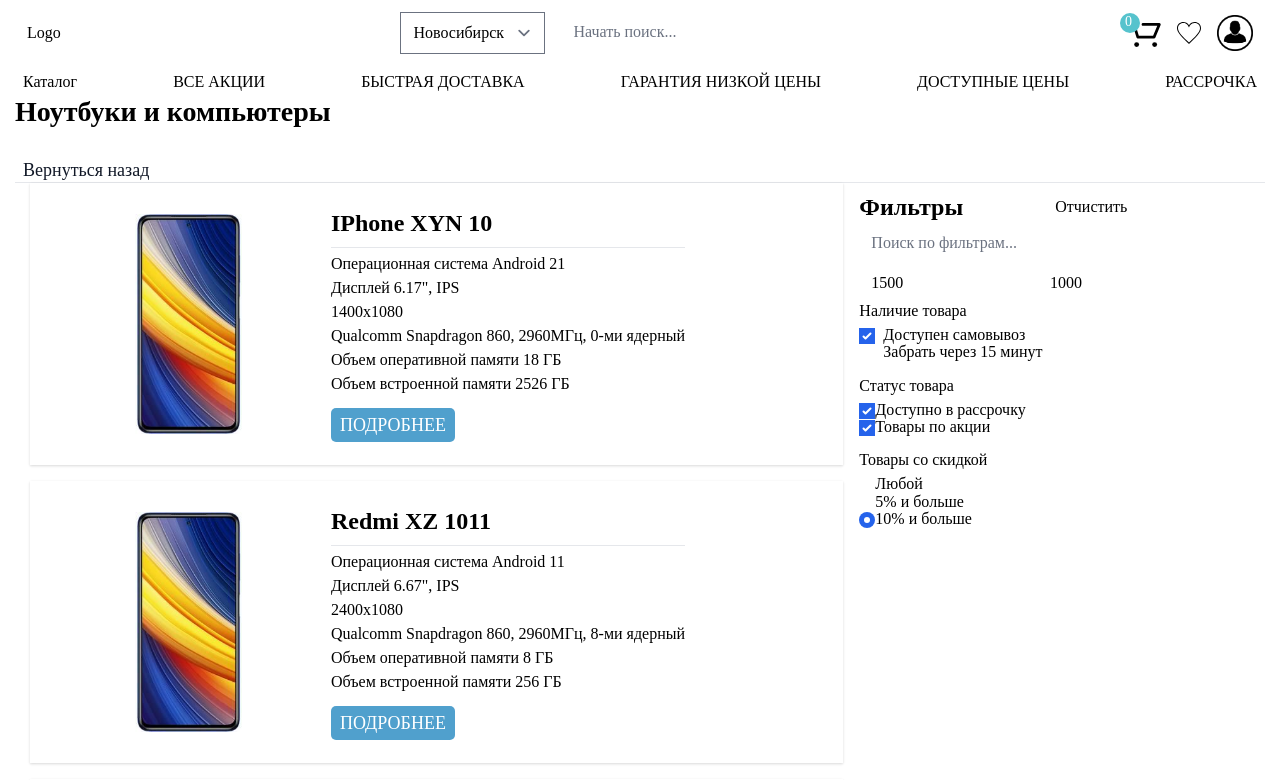
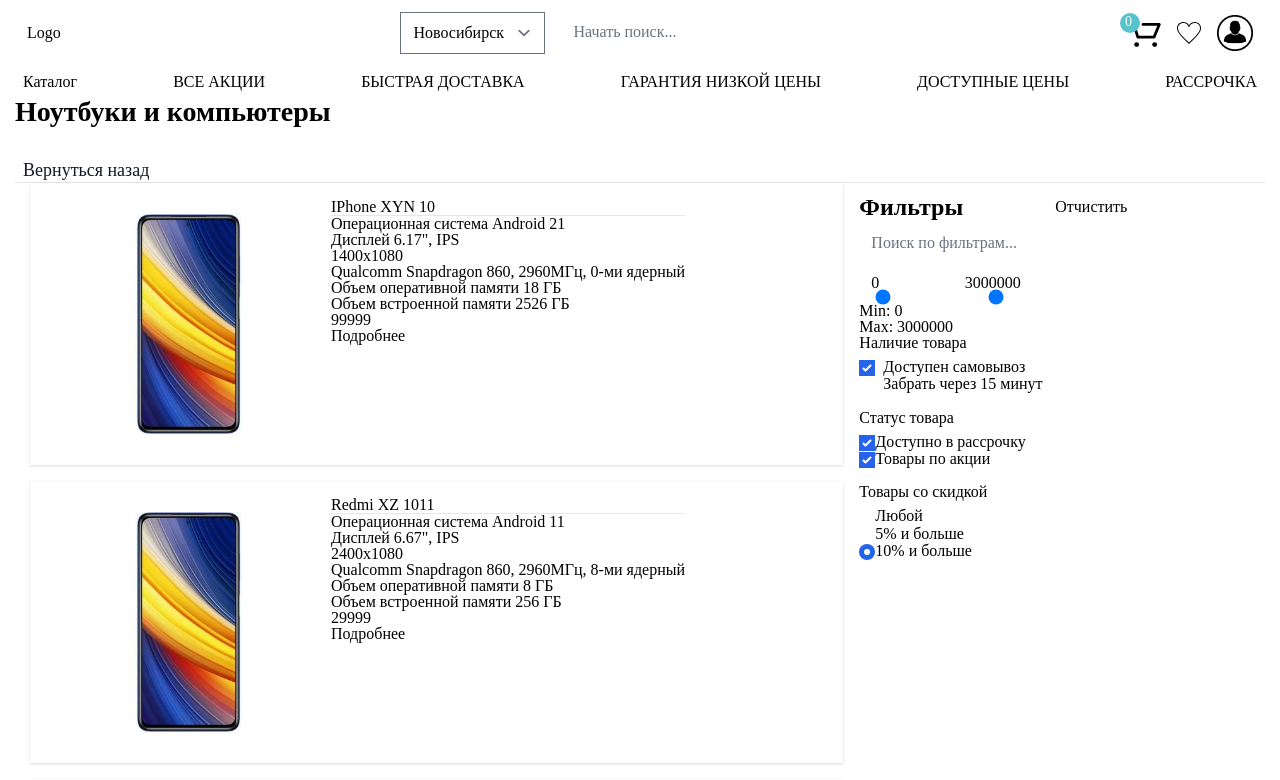
Before and after one commit to miirsery/electronic-store-V2, a Vue app: page /catalog/laptops in a window 1280 px wide. Shown: the top 780 px of the page. Built offline with nearby package versions, Linux system fonts and the light colour scheme; what vue3-lazyload would draw is missing.

Commit message:
added slider price filter and the test data has expanded a little

```diff
--- a/package.json
+++ b/package.json
@@ -16,6 +16,7 @@
     "postcss": "^7.0.39",
     "swiper": "^6.8.4",
     "tailwindcss": "npm:@tailwindcss/postcss7-compat@^2.2.17",
+    "vee-validate": "^4.5.8",
     "vue": "^3.0.0",
     "vue-router": "^4.0.12",
     "vue3-lazyload": "^0.2.5-beta",
--- a/src/_config.js
+++ /dev/null
@@ -1,28 +0,0 @@
-export const process = {
-  dev: true
-};
-export const site = {
-  home: process.dev ? "http://localhost:8080/" : "https://www.google.com/"
-};
-
-export const app = {
-  title: 'Shop',
-};
-
-export const links = [
-  {
-    title: "Home",
-    alias: "home",
-    url: "/"
-  },
-  {
-    title: "Catalog",
-    alias: "catalog",
-    url: "/catalog"
-  },
-  {
-    // path: '/:PathMatch(.*)*',
-    path: "/:CatchAll(.*)",
-    name: "404",
-  }
-];
--- a/src/components/Header.vue
+++ b/src/components/Header.vue
@@ -57,6 +57,7 @@
         <div
           class="modal fixed absolute bg-white shadow-md rounded px-8 pt-6 pb-8 mb-4 z-10"
           v-if="!auth && mode!==auth"
+
         >
           <div class="modal__top mb-3">
             <button
--- /dev/null
+++ b/src/components/ProductInfo.vue
@@ -0,0 +1,27 @@
+<template>
+  <div>
+    <div class="content__product-info">
+      <h2 class="product__title">{{ product.title }}</h2>
+      <hr />
+      <div class="product-info">
+        <div v-for="(value, index) in product.specifications" :key="index">
+          <div v-for="spec in value" :key="spec" class="product-info__item">
+            {{ spec }}
+          </div>
+        </div>
+      </div>
+      <router-link :to="`/product${product.url}`" class="catalog__link">Подробнее</router-link>
+    </div>
+  </div>
+</template>
+<script>
+export default {
+  props: {
+    product: Object
+  }
+};
+</script>
+
+<style scoped>
+
+</style>
--- a/src/seeders/seedersCategories.js
+++ /dev/null
@@ -1,32 +0,0 @@
-export default [
-  {
-    id: 1,
-    title: "Телефоны",
-    imgUrl: require("../assets/phone.svg"),
-    url: "/catalog/phones"
-  },
-  {
-    id: 2,
-    title: "Ноутбуки и компьютеры",
-    imgUrl: require("../assets/laptop.svg"),
-    url: "/catalog/laptops"
-  },
-  {
-    id: 3,
-    title: "Фото и видео",
-    imgUrl: require("../assets/camera.svg"),
-    url: "/catalog/photo-and-video"
-  },
-  {
-    id: 4,
-    title: "Товары для авто",
-    imgUrl: require("../assets/car.svg"),
-    url: "/catalog/products-for-auto"
-  },
-  {
-    id: 5,
-    title: "Техника для дома",
-    imgUrl: require("../assets/home.svg"),
-    url: "/catalog/products-for-home"
-  }
-];
--- a/src/store/products.js
+++ b/src/store/products.js
@@ -12,7 +12,7 @@
       });
       return map;
     },
-    item: (state, getters) => (id) => state.items[getters.itemsMap[id]],
+    item: (state, getters) => (id) => state.items[getters.itemsMap[id]]
   },
   mutations: {},
   actions: {}
@@ -23,7 +23,9 @@
     {
       id: 1,
       title: "IPhone XYN 10",
-      price: 19999,
+      price: 99999,
+      available: true,
+      pickup: true,
       imgUrl: require("../assets/products/1.jpg"),
       url: "/iphone-xyn-10-rand001",
       description: "Этот телефон такой-то такой. Мне очень нравится данная модель. Настоятельно не рекомендую к покупке.",
@@ -60,14 +62,17 @@
           resolution: "1400x1080",
           processor: "Qualcomm Snapdragon 860, 2960МГц, 0-ми ядерный",
           ram: "Объем оперативной памяти 18 ГБ",
-          rom: "Объем встроенной памяти 2526 ГБ"
+          rom: "Объем встроенной памяти 2526 ГБ",
+          price: 99999,
         }
       ]
     },
     {
       id: 2,
       title: "Redmi XZ 1011",
-      price: 39999,
+      price: 999999,
+      available: true,
+      pickup: false,
       imgUrl: require("../assets/products/2.jpg"),
       url: "/redmi-xz-1001-rand002",
       description: "Этот телефон такой-то такой. Мне очень нравится данная модель. Настоятельно не рекомендую к покупке.",
@@ -78,7 +83,8 @@
           resolution: "2400x1080",
           processor: "Qualcomm Snapdragon 860, 2960МГц, 8-ми ядерный",
           ram: "Объем оперативной памяти 8 ГБ",
-          rom: "Объем встроенной памяти 256 ГБ"
+          rom: "Объем встроенной памяти 256 ГБ",
+          price: 29999,
         }
       ],
       smallImages: [
@@ -111,9 +117,11 @@
     {
       id: 3,
       title: "Redmi XZY 11",
-      price: 92999,
+      price: 999999,
       imgUrl: require("../assets/products/3.jpg"),
       url: "/redmi-xzy-11-rand003",
+      available: false,
+      pickup: true,
       description: "Этот телефон такой-то такой. Мне очень нравится данная модель. Настоятельно не рекомендую к покупке.",
       specifications: [
         {
@@ -122,7 +130,8 @@
           resolution: "2400x1080",
           processor: "Qualcomm Snapdragon 860, 2960МГц, 8-ми ядерный",
           ram: "Объем оперативной памяти 8 ГБ",
-          rom: "Объем встроенной памяти 256 ГБ"
+          rom: "Объем встроенной памяти 256 ГБ",
+          price: 29999,
         }
       ],
       smallImages: [
@@ -156,6 +165,8 @@
       id: 4,
       title: "IPhone Kakoi-to 11",
       price: 9399,
+      available: true,
+      pickup: false,
       imgUrl: require("../assets/products/4.jpg"),
       url: "/iphone-kakoi-to-11-rand004",
       description: "Этот телефон такой-то такой. Мне очень нравится данная модель. Настоятельно не рекомендую к покупке.",
@@ -166,7 +177,8 @@
           resolution: "2400x1080",
           processor: "Qualcomm Snapdragon 860, 2960МГц, 8-ми ядерный",
           ram: "Объем оперативной памяти 8 ГБ",
-          rom: "Объем встроенной памяти 256 ГБ"
+          rom: "Объем встроенной памяти 256 ГБ",
+          price: 29999,
         }
       ],
       smallImages: [
@@ -200,6 +212,8 @@
       id: 5,
       title: "IPhone Kakoi-to 12",
       price: 29999,
+      available: true,
+      pickup: true,
       imgUrl: require("../assets/products/5.jpg"),
       url: "/iphone-kakoi-to-12-rand005",
       description: "Этот телефон такой-то такой. Мне очень нравится данная модель. Настоятельно не рекомендую к покупке.",
@@ -210,7 +224,8 @@
           resolution: "2400x1080",
           processor: "Qualcomm Snapdragon 860, 2960МГц, 8-ми ядерный",
           ram: "Объем оперативной памяти 8 ГБ",
-          rom: "Объем встроенной памяти 256 ГБ"
+          rom: "Объем встроенной памяти 256 ГБ",
+          price: 29999,
         }
       ],
       smallImages: [
--- a/src/views/catalogItem.vue
+++ b/src/views/catalogItem.vue
@@ -4,28 +4,19 @@
     <a
       @click="$router.go(-1)"
       class="ml-2 cursor-pointer text-lg leading-6 font-medium text-gray-900"
-    >Вернуться назад</a>
+    >Вернуться назад</a
+    >
     <hr />
+
     <div class="container flex w-full">
       <div class="content w-2/3">
         <div
           class="content__product mb-4 shadow p-4"
-          v-for="product in products"
+          v-for="product in filteredProducts"
           :key="product.title"
         >
           <product-slider :product="product" />
-          <div class="content__product-info">
-            <h2 class="product__title">{{ product.title }}</h2>
-            <hr />
-            <div class="product-info">
-              <div v-for="(value, index) in product.specifications" :key="index">
-                <div v-for="spec in value" :key="spec" class="product-info__item">
-                  {{ spec }}
-                </div>
-              </div>
-            </div>
-            <router-link :to="`/product${product.url}`" class="catalog__link">Подробнее</router-link>
-          </div>
+          <product-info :product="product" />
         </div>
       </div>
       <aside class="filters pt-2 pl-4 pr-4">
@@ -37,9 +28,33 @@
           <div>
             <input type="text" placeholder="Поиск по фильтрам..." />
           </div>
-          <div class="flex w-full justify-between">
-            <input class="w-1/3 mr-1" type="text" value="1500" />
-            <input class="w-1/3" type="text" value="1000" />
+          <div class="w-full">
+            <div class="values flex">
+              <input class="w-1/3 mr-1" type="text" :value="minPrice" />
+              <input class="w-1/3" type="text" :value="maxPrice" />
+            </div>
+            <div class="range-slider w-full">
+              <input
+                type="range"
+                min="0"
+                max="300000"
+                step="1000"
+                v-model.number="minPrice"
+                @change="setChangeSlider"
+              />
+              <input
+                type="range"
+                min="0"
+                max="300000"
+                step="1000"
+                v-model.number="maxPrice"
+                @change="setChangeSlider"
+              />
+            </div>
+            <div class="range-values">
+              <p>Min: {{ minPrice }}</p>
+              <p>Max: {{ maxPrice }}</p>
+            </div>
           </div>
           <div class="mb-4">
             <p class="filter__title mb-2">Наличие товара</p>
@@ -85,17 +100,42 @@
         </form>
       </aside>
     </div>
-    <hr />
   </div>
+  <hr />
 </template>
 
 <script>
 import { mapGetters } from "vuex";
 import ProductSlider from "@/components/ProductSlider";
+import ProductInfo from "@/components/ProductInfo";
 
 export default {
   components: {
-    ProductSlider
+    ProductSlider,
+    ProductInfo
+  },
+
+  data() {
+    return {
+      minPrice: 0,
+      maxPrice: 3000000,
+      sortedProducts: []
+    };
+  },
+  methods: {
+    setChangeSlider() {
+      if (this.minPrice > this.maxPrice) {
+        let tmp = this.maxPrice;
+        this.maxPrice = this.minPrice;
+        this.minPrice = tmp;
+      }
+      this.sortByCategories();
+    },
+    sortByCategories() {
+      let vm = this;
+      this.sortedProducts = [...this.products];
+      this.sortedProducts = this.sortedProducts.filter(item => item.price >= vm.minPrice && item.price <= vm.maxPrice);
+    }
   },
   computed: {
     ...mapGetters("categories", {
@@ -110,12 +150,35 @@
     },
     category() {
       return this.categoryProxy(this.id);
+    },
+    filteredProducts() {
+      if (this.sortedProducts.length) return this.sortedProducts;
+      else return null;
     }
+  },
+  mounted() {
+    this.sortByCategories();
   }
 };
 </script>
 
 <style scoped lang="sass">
+.range-slider
+  margin: auto 16px
+  text-align: center
+  position: relative
+
+  input[type=range]
+    position: absolute
+    left: 0
+    bottom: 0
+
+    &::-webkit-slider-thumb
+      z-index: 2
+      position: relative
+      top: 2px
+      margin-top: -7px
+
 .title
   font-size: 28px
   font-weight: bold
@@ -166,4 +229,5 @@
 
       &:first-child
         margin-top: 0.5rem
+
 </style>
```
Also changed, not shown: src/store/categories.js (+53 -8 lines), 2 other files (tests, documents, lock files or other folders).
